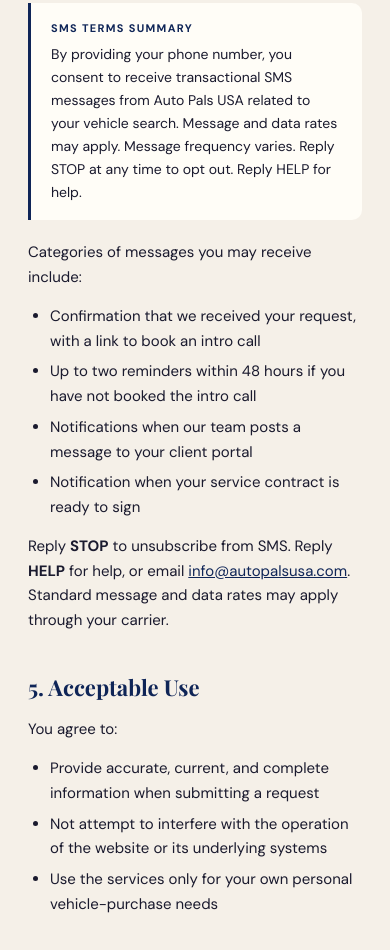
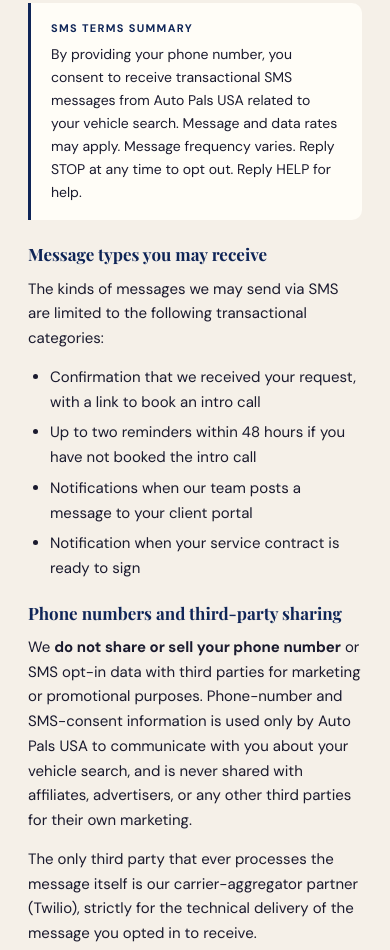
Before and after one commit to codydickinson-debug/auto-pals-usa, a website: page public/terms.html in a window 390 px wide. Shown: the part 1701-2651 px from the top of the page. Drawn offline with nearby package versions, Linux system fonts and the light colour scheme.

Commit message:
terms.html: add explicit "message types" + "no third-party sharing" sections
TCR's 30908/30882 rejection is partly content-checks against
required A2P phrasing. The original section 4 ("Communications &
SMS") had the right info but used phrases like "categories of
messages" instead of the literal "message types" that TCR scanners
look for, and was missing an explicit "we do not share or sell
your phone number with third parties for marketing" statement.

Added two h3 subsections under Communications & SMS:
  - "Message types you may receive" — uses the exact phrasing TCR
    expects, with the same itemized transactional list
  - "Phone numbers and third-party sharing" — explicit no-share/
    no-sell statement, plus discloses Twilio as the only third
    party that processes message delivery itself

Privacy page content already passes all checks; this brings
terms.html to parity. Real blocker is still the apex->www 307
redirect and stale Trust Hub URLs — needs Twilio Console action
to update Trust Hub URLs to www variants and resubmit campaign.

```diff
--- a/public/terms.html
+++ b/public/terms.html
@@ -135,13 +135,20 @@
     <strong>SMS terms summary</strong>
     By providing your phone number, you consent to receive transactional SMS messages from Auto Pals USA related to your vehicle search. Message and data rates may apply. Message frequency varies. Reply STOP at any time to opt out. Reply HELP for help.
   </div>
-  <p>Categories of messages you may receive include:</p>
+
+  <h3 style="font-family:'Playfair Display',serif;font-size:17px;font-weight:700;color:var(--navy);margin:18px 0 8px;">Message types you may receive</h3>
+  <p>The kinds of messages we may send via SMS are limited to the following transactional categories:</p>
   <ul>
     <li>Confirmation that we received your request, with a link to book an intro call</li>
     <li>Up to two reminders within 48 hours if you have not booked the intro call</li>
     <li>Notifications when our team posts a message to your client portal</li>
     <li>Notification when your service contract is ready to sign</li>
   </ul>
+
+  <h3 style="font-family:'Playfair Display',serif;font-size:17px;font-weight:700;color:var(--navy);margin:18px 0 8px;">Phone numbers and third-party sharing</h3>
+  <p>We <strong>do not share or sell your phone number</strong> or SMS opt-in data with third parties for marketing or promotional purposes. Phone-number and SMS-consent information is used only by Auto Pals USA to communicate with you about your vehicle search, and is never shared with affiliates, advertisers, or any other third parties for their own marketing.</p>
+  <p>The only third party that ever processes the message itself is our carrier-aggregator partner (Twilio), strictly for the technical delivery of the message you opted in to receive.</p>
+
   <p>Reply <strong>STOP</strong> to unsubscribe from SMS. Reply <strong>HELP</strong> for help, or email <a href="mailto:info@autopalsusa.com">info@autopalsusa.com</a>. Standard message and data rates may apply through your carrier.</p>
 
   <h2>5. Acceptable Use</h2>
```
